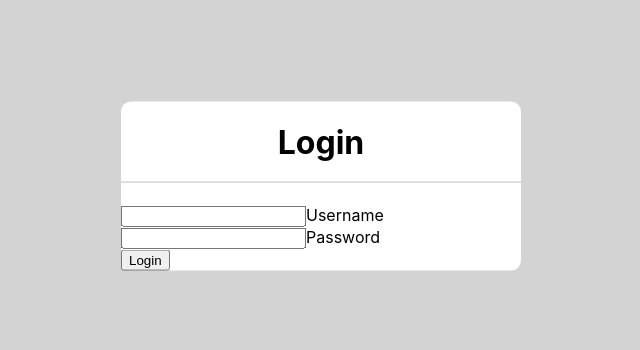
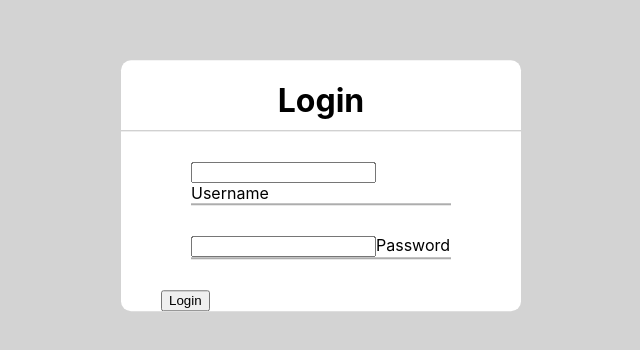
Before and after one commit to mosalman97/FoodRecipe, a React (Create React App) app: page / in a window 1280 px wide. Shown: the part 214-564 px from the top of the page, without its empty margins (319-959 px from the left). Built offline with nearby package versions, Linux system fonts and the light colour scheme.

Commit message:
login form styled till form

```diff
--- a/src/Components/Login/Login.css
+++ b/src/Components/Login/Login.css
@@ -15,6 +15,15 @@ body{
 }
 .Container h1{
     text-align: center;
-    padding:0 0 20px 0;
+    padding:0 0 10px 0;
     border-bottom:1px solid silver;
 }
+.Container form{
+   padding:0 40px;
+   box-sizing:border-box;
+}
+form .text_field{
+    position: relative;
+    border-bottom:2px solid #adadad;
+    margin:30px;
+}
```
